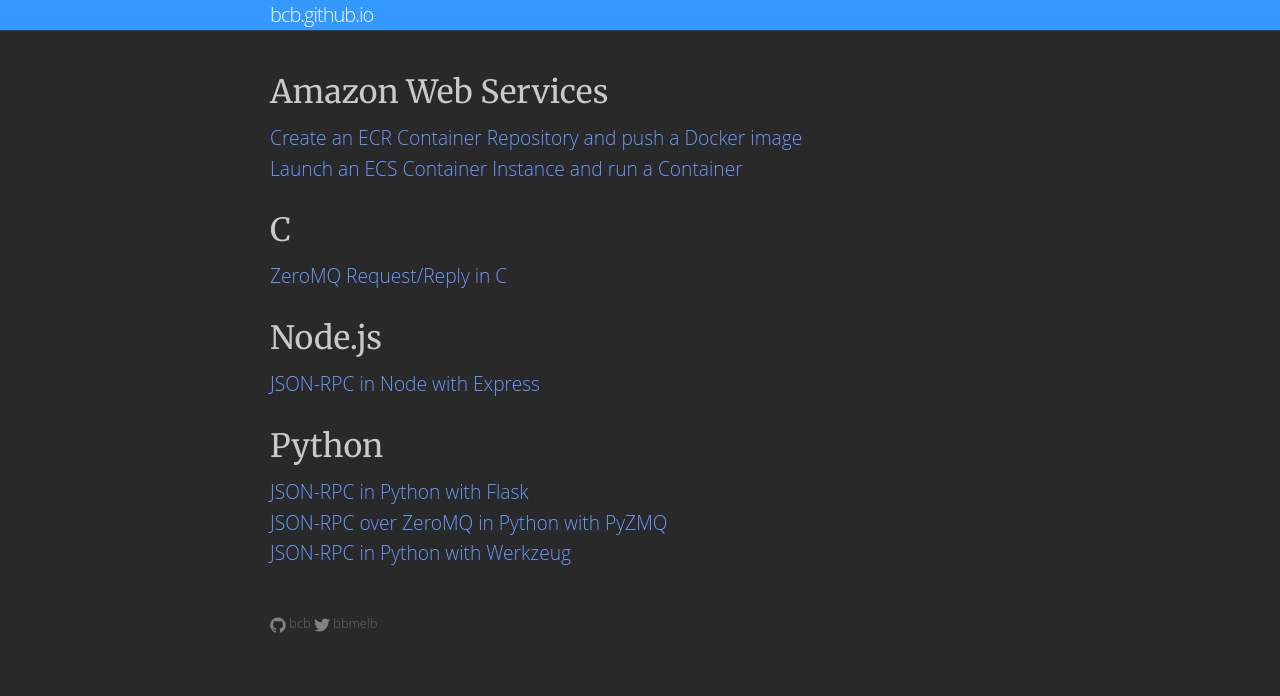
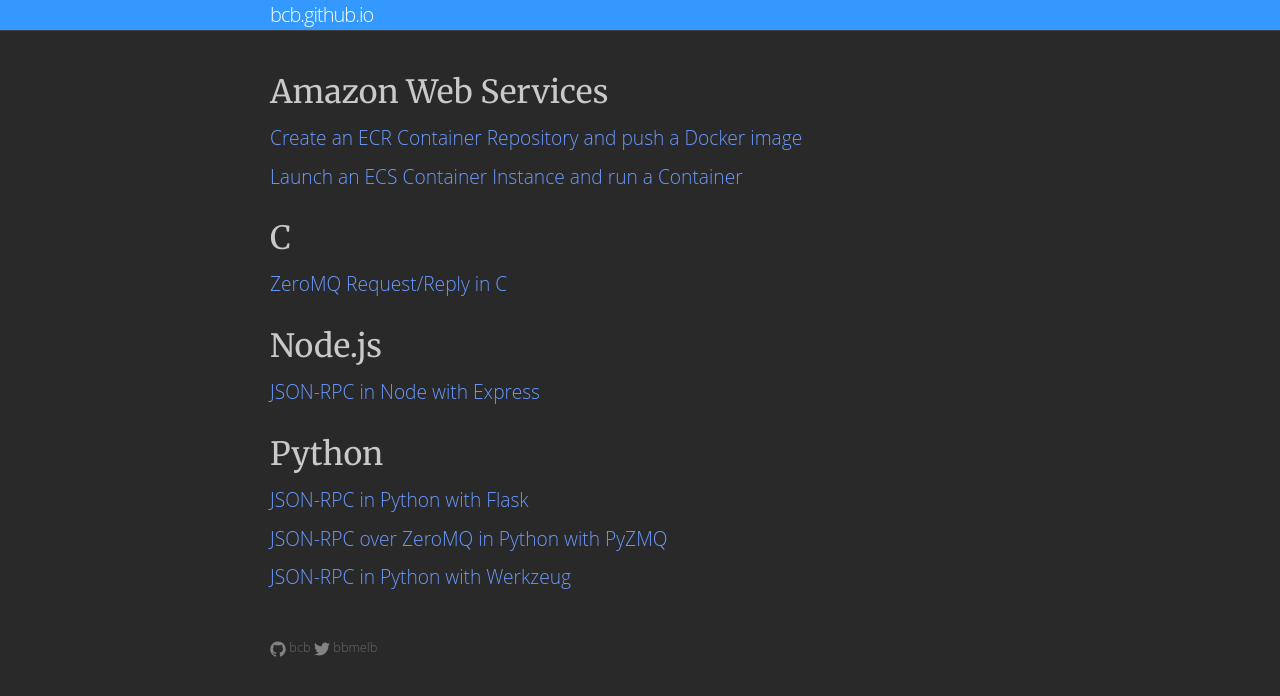
Before and after one commit to explodinglabs/explodinglabs.github.io, a Jekyll site: the page built from index.html, in a window 1280 px wide. Shown: the top 696 px of the page. Built offline with Jekyll 4.4.1, drawn with Linux system fonts in a browser that asks for light colours; some web fonts are replaced.

Commit message:
Fix list design

```diff
--- a/_sass/_base.scss
+++ b/_sass/_base.scss
@@ -71,13 +71,11 @@
  */
 ul, ol {
     margin-left: $spacing-unit;
+    line-height: 110%;
 }
 
 li {
-    > ul,
-    > ol {
-         margin-bottom: 0;
-    }
+    margin-bottom: 0.5em;
 }
 
 
```
